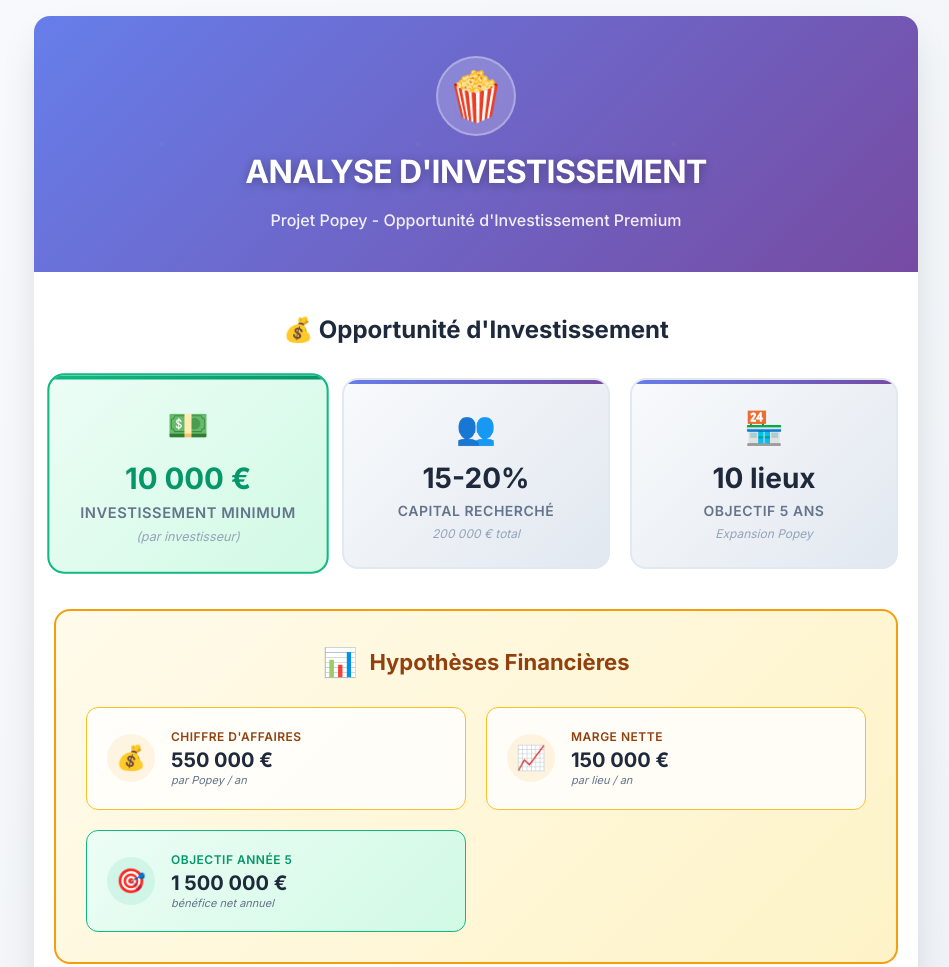
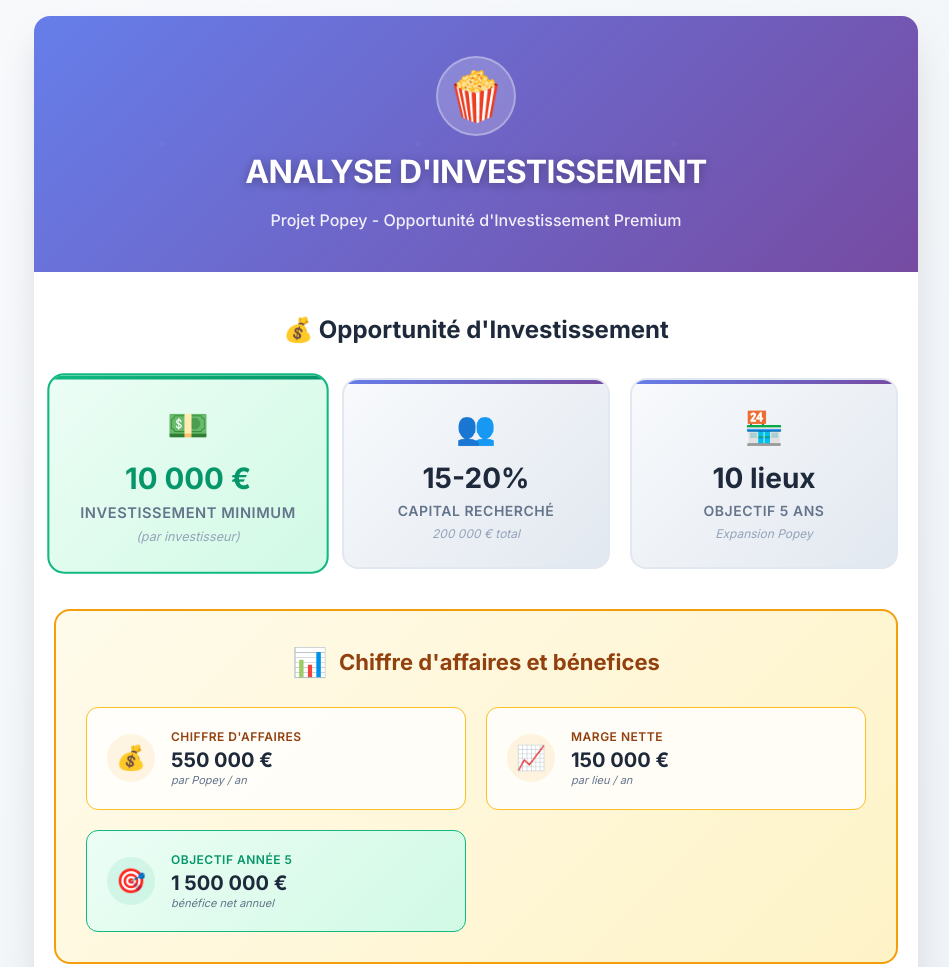
Before and after one commit to Mariusky008/investisseurs, a plain HTML site: page index.html in a window 1280 px wide. Shown: the top 967 px of the page, without its empty margins (164-1113 px from the left). Drawn offline with Linux system fonts and the light colour scheme.

Commit message:
Update index.html

```diff
--- a/index.html
+++ b/index.html
@@ -938,7 +938,7 @@
         <div class="financial-assumptions">
             <div class="section-header">
                 <div class="section-icon">📊</div>
-                <h2>Hypothèses Financières</h2>
+                 <h2>Chiffre d'affaires et bénefices</h2>
             </div>
 
             <div class="assumptions-grid">
```
